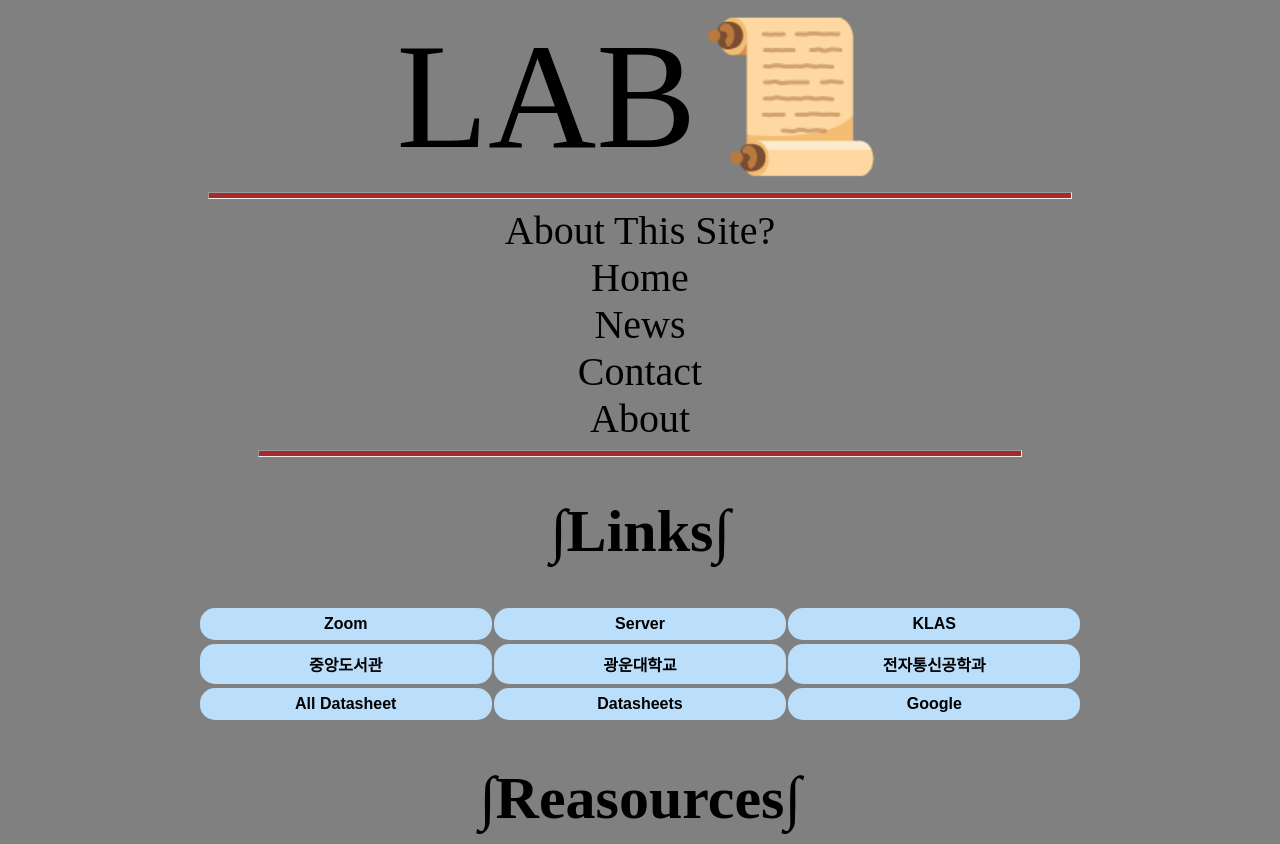
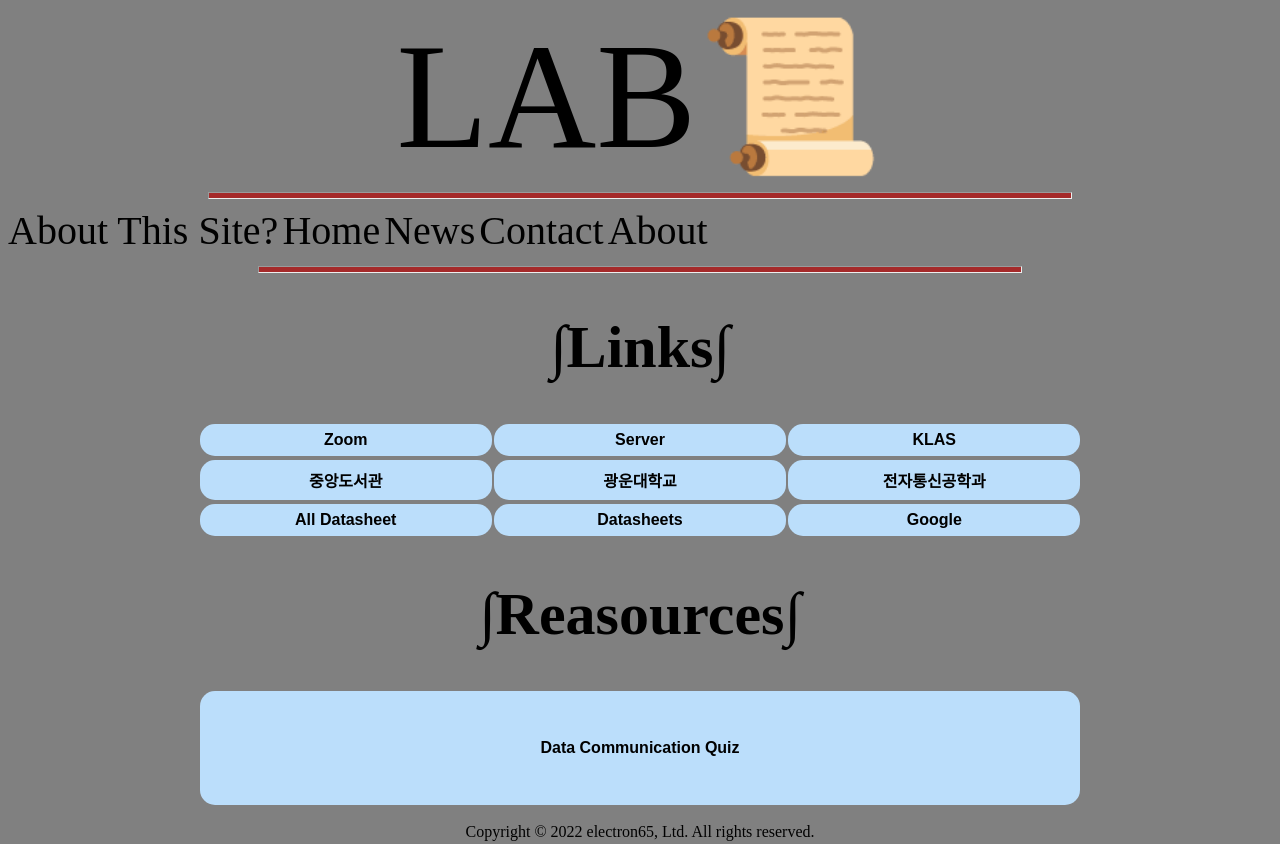
Before and after one commit to electron65/electron65-lab.kojw.com, a plain HTML site: page index.html in a window 1280 px wide. Shown: the top 844 px of the page. Drawn offline with Linux system fonts and the light colour scheme.

Commit message:
Update index.html

```diff
--- a/index.html
+++ b/index.html
@@ -44,7 +44,7 @@ ul {
 }
 
 li {
-  display: inline;
+  display:inline-block;
 }
 
 .reading{
@@ -134,7 +134,7 @@ footer{
 
 
 <ul>
-<li>	<a class="about" href="about.html" > About This Site? </a> </li>
+  <li><a class="about" href="about.html" > About This Site? </a></li>
   <li><a class="about" href="#home">Home</a></li>
   <li><a class="about" href="#news">News</a></li>
   <li><a class="about" href="#contact">Contact</a></li>
```
